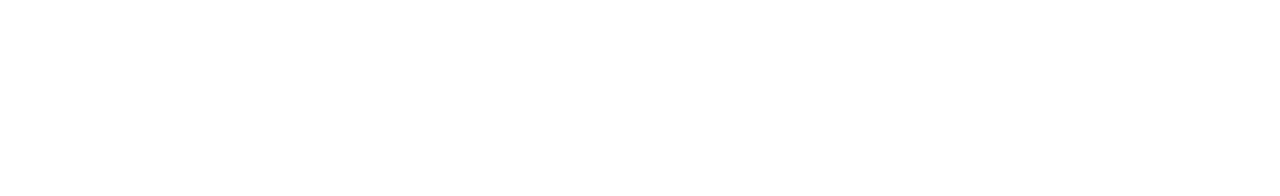
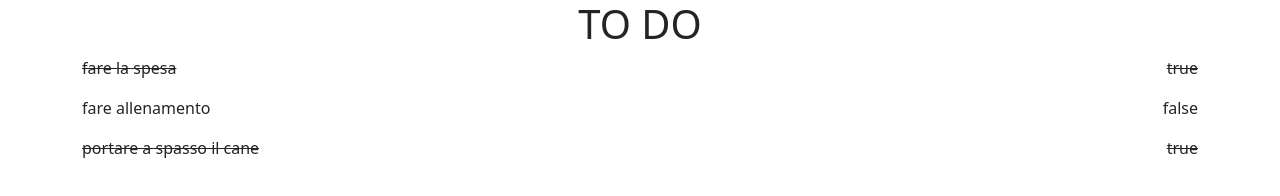
Before and after one commit to VincenzoDePetris/vue-todolist, a plain HTML site: page index.html in a window 1280 px wide. Drawn offline with nearby package versions, Linux system fonts and the light colour scheme.

Commit message:
add: milestone 1

```diff
--- a/css/style.css
+++ b/css/style.css
@@ -0,0 +1,7 @@
+.container h1 {
+  text-align: center;
+}
+
+.sbarrato {
+  text-decoration: line-through;
+}
--- a/index.html
+++ b/index.html
@@ -25,5 +25,17 @@
     <!-- VUE JS -->
     <script src="https://unpkg.com/vue@3/dist/vue.global.js"></script>
   </head>
-  <body></body>
+  <body>
+    <div id="app" class="container">
+      <h1>TO DO</h1>
+      <div
+        class="item d-flex justify-content-between"
+        v-for="(action, index) in toDo"
+        :class="(toDo[index].done == true) ? 'sbarrato' : ''"
+      >
+        <p>{{ toDo[index].text }}</p>
+        <p>{{ toDo[index].done }}</p>
+      </div>
+    </div>
+  </body>
 </html>
--- a/js/main.js
+++ b/js/main.js
@@ -2,6 +2,22 @@ const { createApp } = Vue;
 
 createApp({
   data() {
-    return {};
+    return {
+      toDo: [
+        {
+          text: "fare la spesa",
+          done: true,
+        },
+        {
+          text: "fare allenamento",
+          done: false,
+        },
+        {
+          text: "portare a spasso il cane",
+          done: true,
+        },
+      ],
+    };
   },
+  methods: {},
 }).mount("#app");
```
